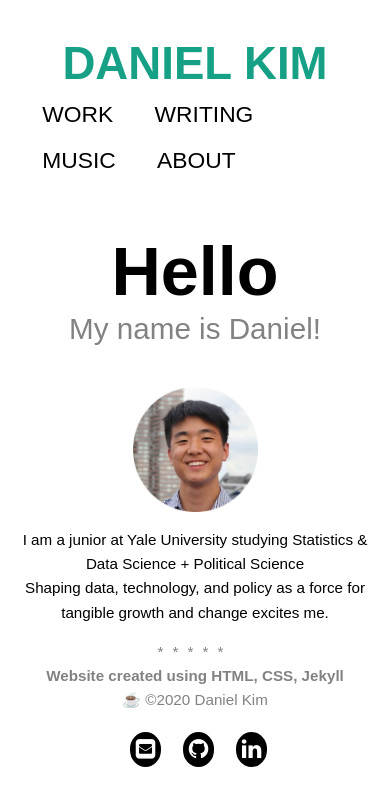
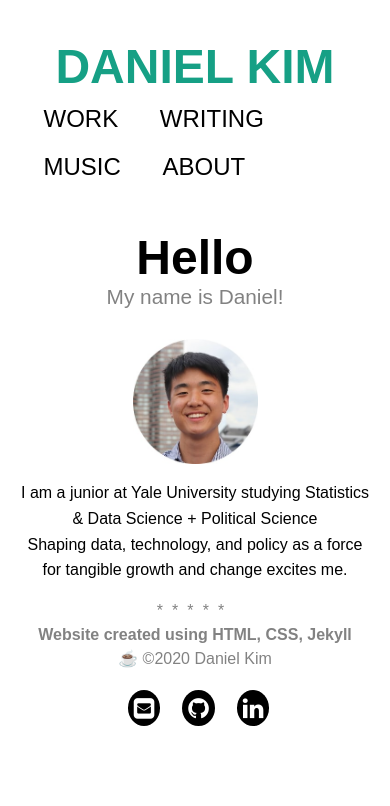
Before and after one commit to danielk56/danielk56.github.io, a Jekyll site: the page built from index.md, in a window 390 px wide. Shown: the top 806 px of the page. Built offline with Jekyll 4.4.1, drawn with Linux system fonts in a browser that asks for light colours.

Commit message:
Update main.css

```diff
--- a/assets/css/main.css
+++ b/assets/css/main.css
@@ -42,81 +42,6 @@ code {
 
 main {
     padding-top: 8em;
-}
-
-h1,
-h2,
-h3,
-h4 {
-    line-height: 1.25em;
-    padding-top: 0.5em;
-    padding-bottom: 0.5em;
-}
-
-h1 {
-    font-weight: 600;
-    font-size: 300%;
-}
-
-h2 {
-    margin-top: 1em;
-}
-
-h4 {
-    font-size: 95%;
-    text-transform: uppercase;
-    margin-top: 1em;
-    margin-bottom: 1em;
-}
-
-@media screen and (max-width: 640px) {
-    body {
-        font-size: 95%;
-    }
-
-    h1 {
-        padding-bottom: 0;
-    }
-
-    .quarter > h4:first-child,
-    .half > h4:first-child {
-        margin-top: 1.5em;
-    }
-}
-
-.caption {
-    font-size: 85%;
-    line-height: 1.5em;
-}
-
-.description {
-    font-size: 95%;
-    line-height: 1.5em;
-}
-
-a.anchor {
-    padding: 0 !important;
-}
-
-.blue {
-    color: var(--color-blue);
-}
-
-.blue-block {
-    color: white;
-    font-weight: bold;
-    background-color: var(--color-blue);
-}
-
-.pink-block {
-    color: white;
-    font-weight: bold;
-    background-color: var(--color-pink);
-}
-
-.small-text {
-    font-size: 70%;
-    display: inline;
 }
 
 
```
